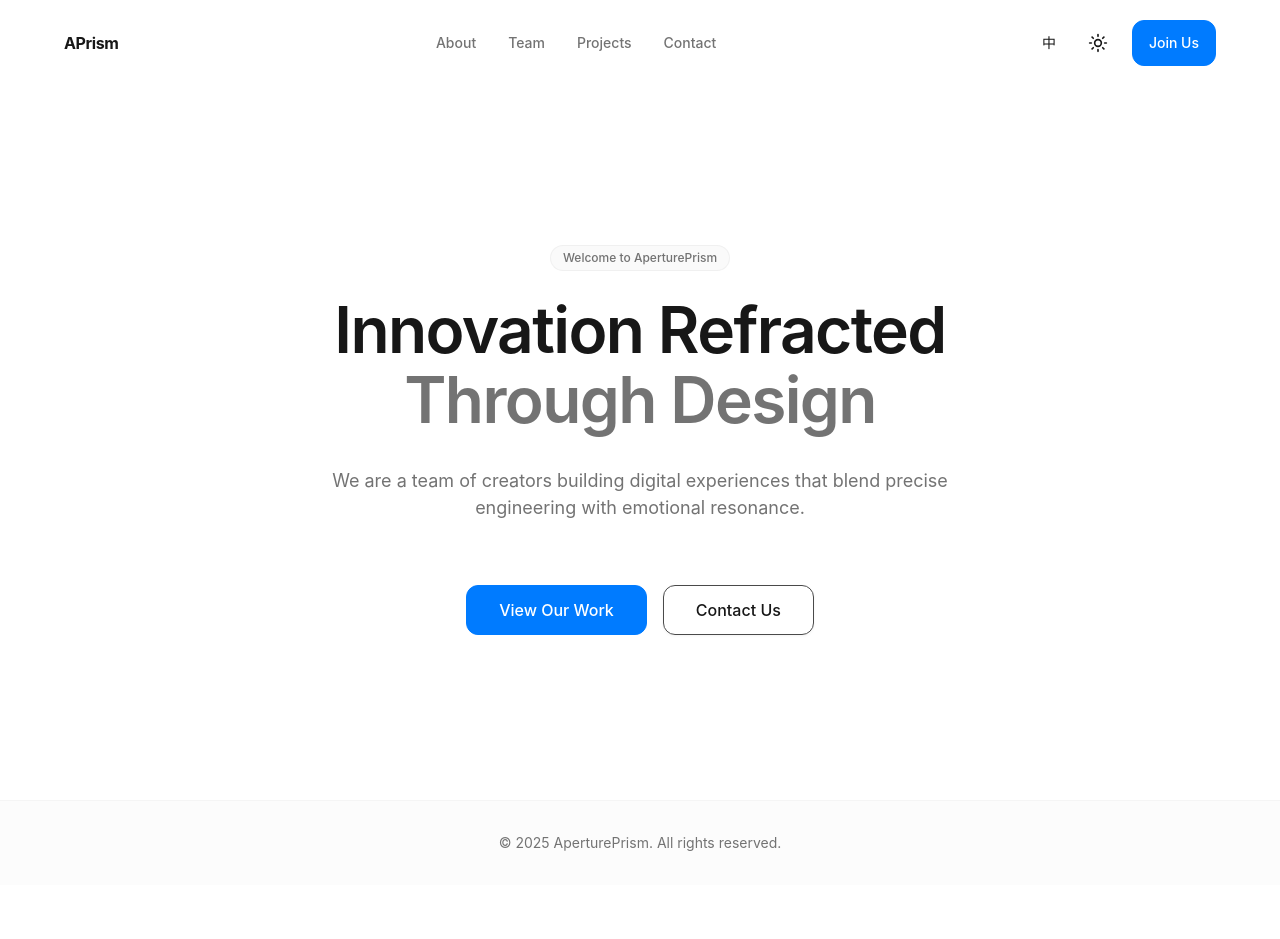
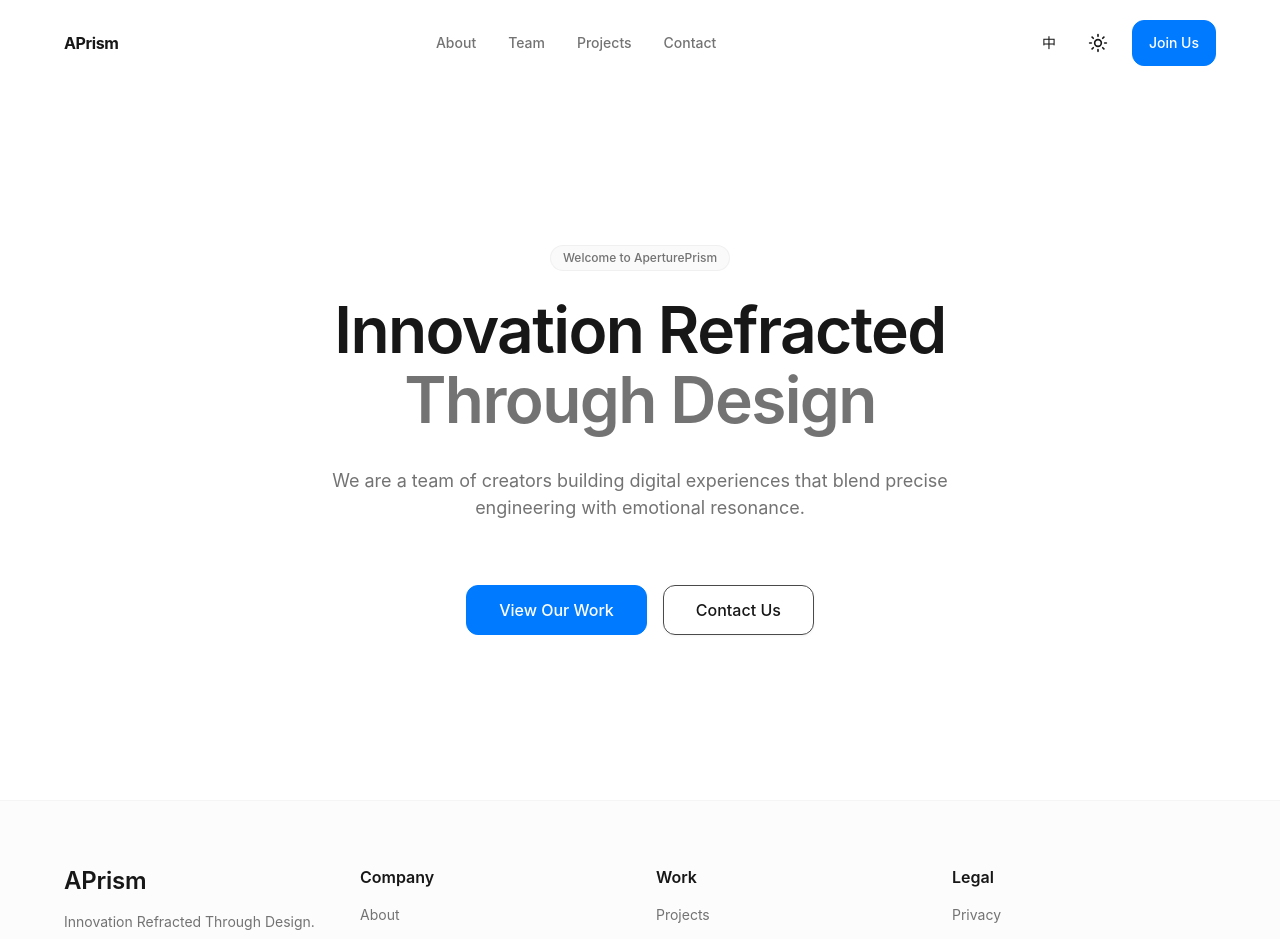
Before and after one commit to Prism-lengjing/APrism-Home, a Next.js app: page /en in a window 1280 px wide. Shown: the top 939 px of the page. Before the commit the page ends 885 px from the top, so only its background shows below. Built offline with nearby package versions, Linux system fonts and the light colour scheme.

Commit message:
fix: 首页页脚修复

```diff
--- a/src/app/[locale]/page.tsx
+++ b/src/app/[locale]/page.tsx
@@ -1,18 +1,13 @@
 import { Navbar } from "@/components/Navbar";
 import { Hero } from "@/components/Hero";
+import { Footer } from "@/components/Footer";
 
 export default function Home() {
   return (
     <main className="flex min-h-screen flex-col">
       <Navbar />
       <Hero />
-      <section className="py-8 bg-muted/30 border-t border-border/40">
-        <div className="container-apple text-center">
-          <p className="text-apple-caption">
-            © {new Date().getFullYear()} AperturePrism. All rights reserved.
-          </p>
-        </div>
-      </section>
+      <Footer />
     </main>
   );
 }
```
